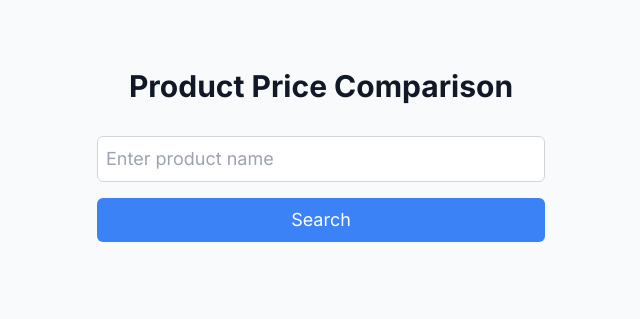
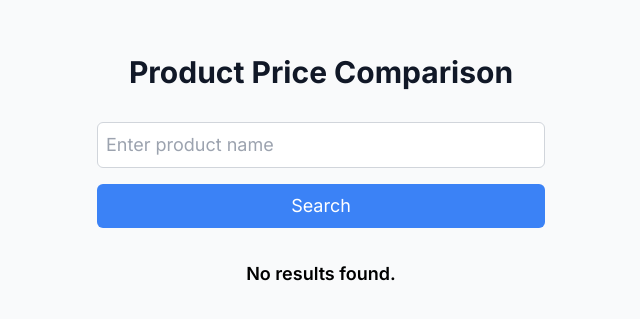
Before and after one commit to Orian19/IdeaToRealityA2Ex2, a Next.js app in the folder price_comparison_website/price-comparison-app/: page / in a window 1280 px wide. Shown: the part 229-548 px from the top of the page, without its empty margins (319-959 px from the left). Built offline with nearby package versions, Linux system fonts and the light colour scheme.

Commit message:
[IdeaToReality][2] add loading indication
(next)

```diff
--- a/price_comparison_website/price-comparison-app/src/app/page.js
+++ b/price_comparison_website/price-comparison-app/src/app/page.js
@@ -5,10 +5,12 @@ import { useState } from "react";
 
 export default function Home() {
   const [productName, setProductName] = useState('');
+  const [isLoading, setIsLoading] = useState(false);
   const [results, setResults] = useState([]);
 
   const handleSubmit = async (e) => {
     e.preventDefault();
+    setIsLoading(true); // Start loading
     const response = await fetch('http://127.0.0.1:8001/scrape/', {
       method: 'POST',
       headers: {
@@ -24,6 +26,7 @@ export default function Home() {
       console.error("Failed to fetch data");
       setResults([]);
     }
+    setIsLoading(false); // Stop loading
   };
 
   return (
@@ -41,13 +44,15 @@ export default function Home() {
           <button type="submit" className="rounded-md bg-blue-500 py-2 px-4 text-lg text-white hover:bg-blue-600">Search</button>
         </form>
       </div>
-      {results.length > 0 && (
-        <div className="my-8 w-full max-w-4xl">
+      {isLoading ? (
+        <div className="text-lg font-semibold text-green-700">Fetching Results...</div>
+      ) : results.length > 0 ? (
+        <div className="my-8 w-full max-w-4xl overflow-x-auto">
           <table className="w-full border-collapse border border-gray-200">
             <thead className="bg-gray-200">
               <tr>
                 <th className="border border-gray-300 px-4 py-2 text-left text-lg font-semibold text-gray-700">Site</th>
-                <th className="border border-gray-300 px-4 py-2 text-left text-lg font-semibold text-gray-700">Item Title Name</th>
+                <th className="border border-gray-300 px-4 py-2 text-left text-lg font-semibold text-gray-700">Item</th>
                 <th className="border border-gray-300 px-4 py-2 text-left text-lg font-semibold text-gray-700">Price(USD)</th>
               </tr>
             </thead>
@@ -67,6 +72,8 @@ export default function Home() {
             </tbody>
           </table>
         </div>
+      ) : (
+        <div className="text-lg font-semibold">No results found.</div>
       )}
     </main>
   );
```
